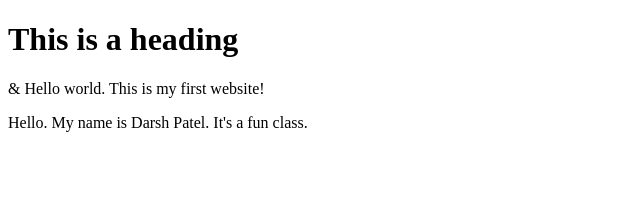
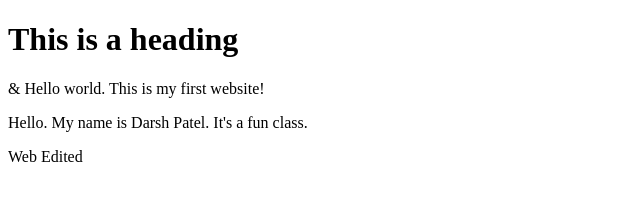
Before and after one commit to dpatel137/Lab1, a plain HTML site: page index.html in a window 1280 px wide. Shown: the whole page, without its empty margins (0-640 px from the left). Drawn offline with Linux system fonts and the light colour scheme.

Commit message:
edited on web

```diff
--- a/index.html
+++ b/index.html
@@ -8,5 +8,6 @@
   <h1>This is a heading</h1>
   <p>&amp; Hello world. This is my first website!</p>
   <p>Hello. My name is Darsh Patel. It's a fun class.</p>
+  <p>Web Edited</p>
 </body>
 </html>
```
